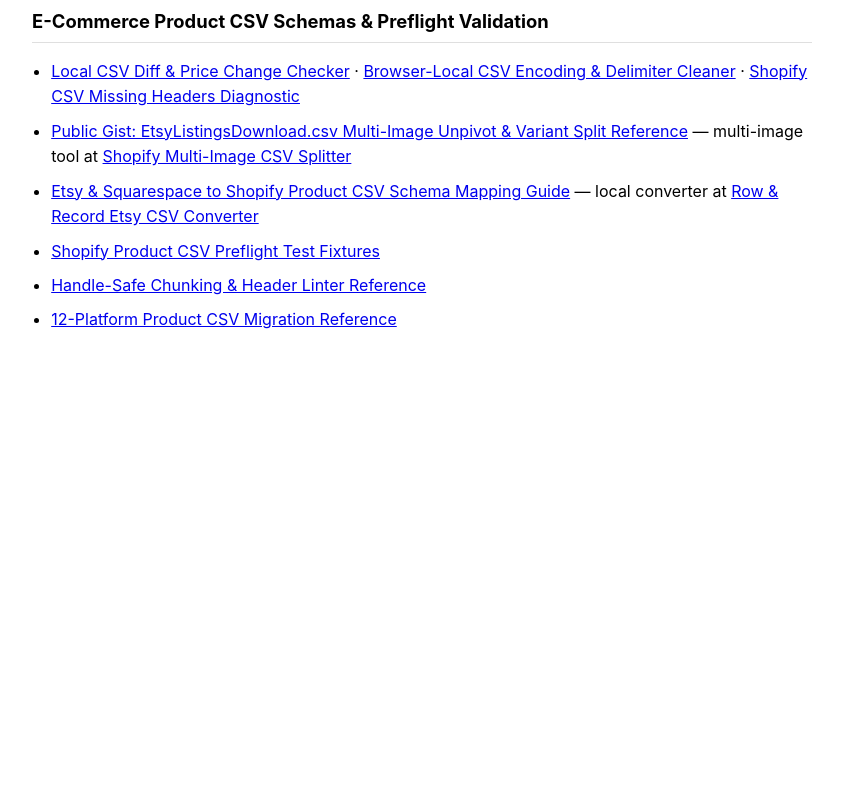
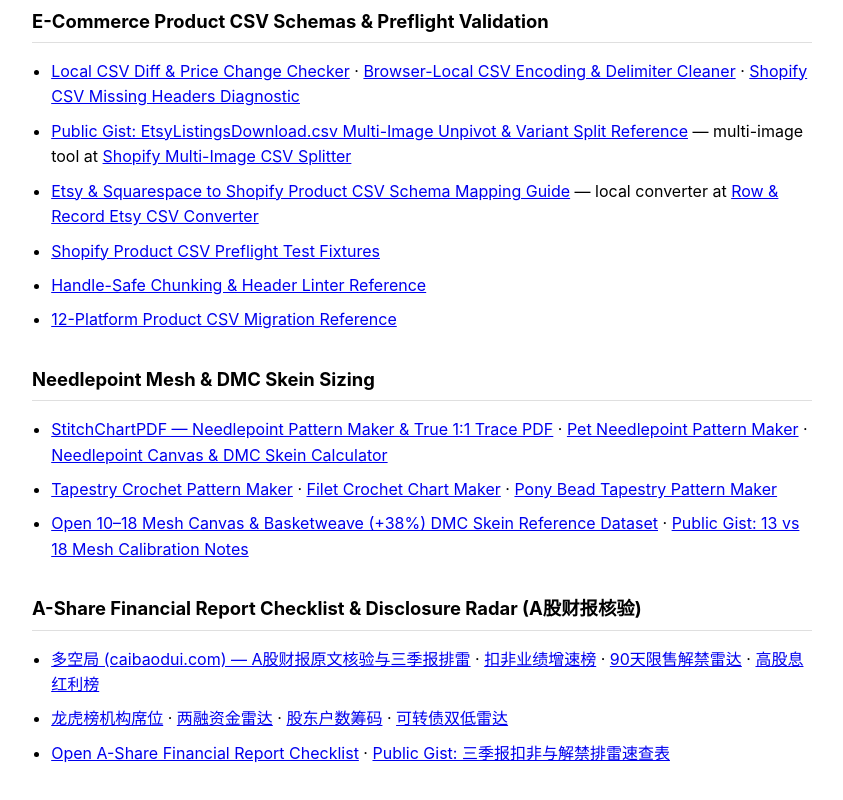
Before and after one commit to sanshui-123/sanshui-123.github.io, a plain HTML site: page index.html in a window 1280 px wide. Shown: the part 1355-2155 px from the top of the page, without its empty margins (218-1061 px from the left). Before the commit the page ends 1728 px from the top, so only its background shows below. Drawn offline with Linux system fonts and the light colour scheme.

Commit message:
docs: add needlepoint mesh reference and A-share financial checklist sections

```diff
--- a/index.html
+++ b/index.html
@@ -57,5 +57,19 @@
     <li><a href="https://sanshui-123.github.io/shopify-csv-preflight-checklist/">Handle-Safe Chunking &amp; Header Linter Reference</a></li>
     <li><a href="https://sanshui-123.github.io/shopify-csv-import-cheatsheet/">12-Platform Product CSV Migration Reference</a></li>
   </ul>
+
+  <h2>Needlepoint Mesh &amp; DMC Skein Sizing</h2>
+  <ul>
+    <li><a href="https://stitchchartpdf.com/">StitchChartPDF — Needlepoint Pattern Maker &amp; True 1:1 Trace PDF</a> &middot; <a href="https://stitchchartpdf.com/pet-needlepoint-pattern-maker.html">Pet Needlepoint Pattern Maker</a> &middot; <a href="https://stitchchartpdf.com/needlepoint-canvas-calculator.html">Needlepoint Canvas &amp; DMC Skein Calculator</a></li>
+    <li><a href="https://stitchchartpdf.com/tapestry-crochet-pattern-maker.html">Tapestry Crochet Pattern Maker</a> &middot; <a href="https://stitchchartpdf.com/filet-crochet-pattern-maker.html">Filet Crochet Chart Maker</a> &middot; <a href="https://stitchchartpdf.com/pony-bead-tapestry-pattern-maker.html">Pony Bead Tapestry Pattern Maker</a></li>
+    <li><a href="https://sanshui-123.github.io/needlepoint-mesh-dmc-skein-reference/">Open 10–18 Mesh Canvas &amp; Basketweave (+38%) DMC Skein Reference Dataset</a> &middot; <a href="https://gist.github.com/sanshui-123/cc7f6c70305f69bc944a2bde2c33501e">Public Gist: 13 vs 18 Mesh Calibration Notes</a></li>
+  </ul>
+
+  <h2>A-Share Financial Report Checklist &amp; Disclosure Radar (A股财报核验)</h2>
+  <ul>
+    <li><a href="https://caibaodui.com/">多空局 (caibaodui.com) — A股财报原文核验与三季报排雷</a> &middot; <a href="https://caibaodui.com/earnings-growth.html">扣非业绩增速榜</a> &middot; <a href="https://caibaodui.com/unfreeze-radar.html">90天限售解禁雷达</a> &middot; <a href="https://caibaodui.com/high-dividend.html">高股息红利榜</a></li>
+    <li><a href="https://caibaodui.com/dragon-tiger.html">龙虎榜机构席位</a> &middot; <a href="https://caibaodui.com/margin-radar.html">两融资金雷达</a> &middot; <a href="https://caibaodui.com/shareholder-chips.html">股东户数筹码</a> &middot; <a href="https://caibaodui.com/cb-radar.html">可转债双低雷达</a></li>
+    <li><a href="https://sanshui-123.github.io/a-share-financial-report-checklist/">Open A-Share Financial Report Checklist</a> &middot; <a href="https://gist.github.com/sanshui-123/84cb76264fb91f54d8216be400ae353b">Public Gist: 三季报扣非与解禁排雷速查表</a></li>
+  </ul>
 </body>
 </html>
```
